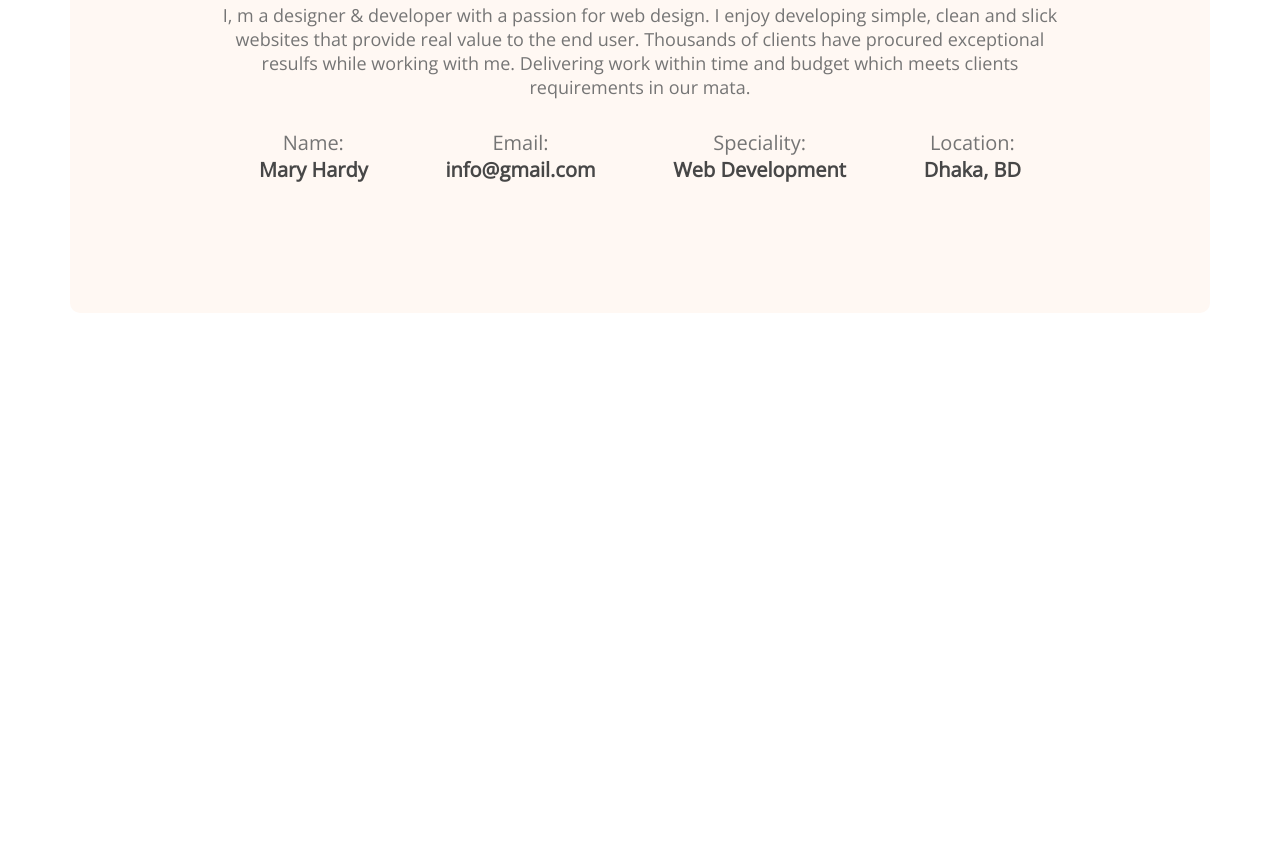
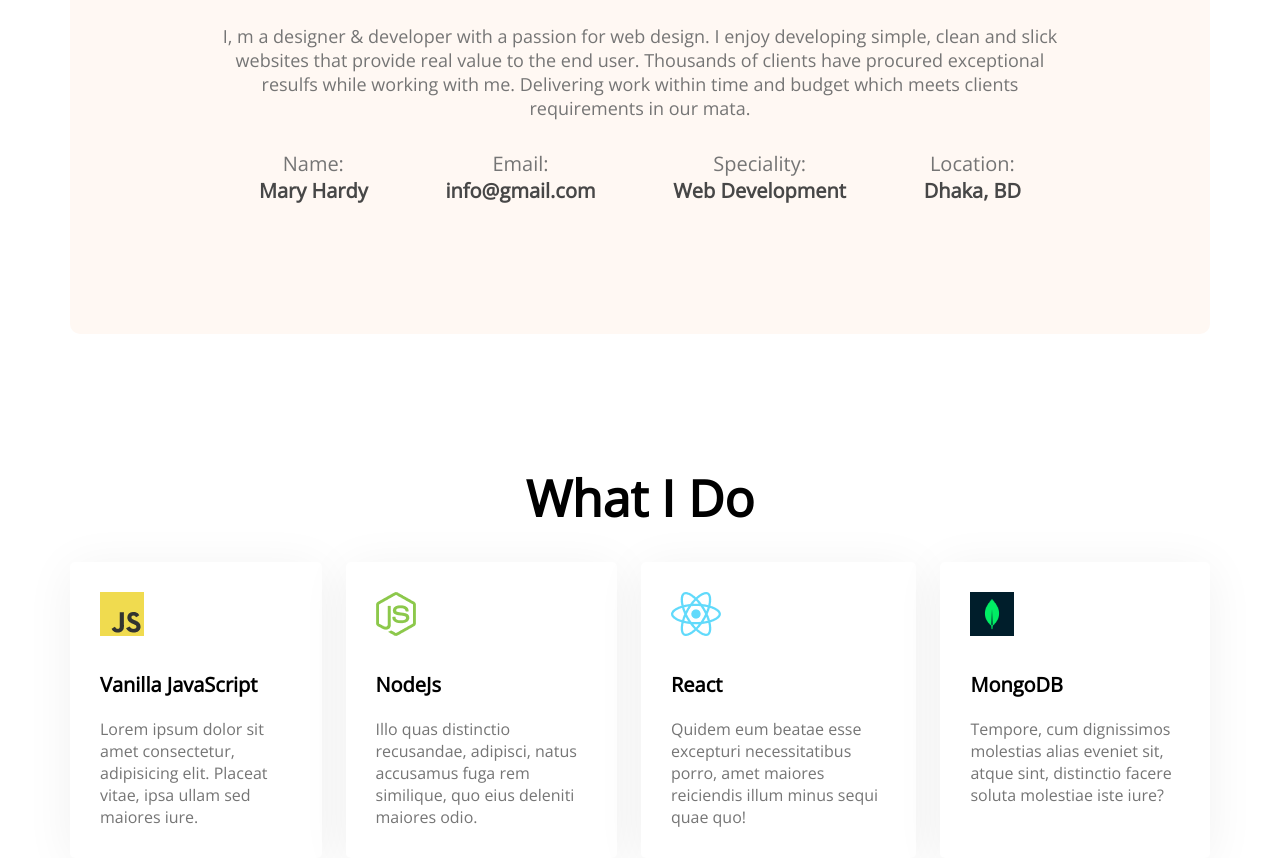
Before and after one commit to Ridwan-Rimon/First-developer-portfolio, a plain HTML site: page index.html in a window 1280 px wide. Shown: the part 1174-2032 px from the top of the page. Before the commit the page ends 1487 px from the top, so only its background shows below. Drawn offline with nearby package versions, Linux system fonts and the light colour scheme.

Commit message:
added skills content

```diff
--- a/index.html
+++ b/index.html
@@ -62,8 +62,37 @@
 
                 </div>
             </section>
+            <!--What i do-->
+            <section class="what-i-do">
+                <h3 class="section-title">What I Do</h3>
 
-        </main>
+                <!-- .skills-container>.skill*4>img+p.skill-title+p.skill-description>lorem15  -->
+
+                <div class="skills-container">
+                    <div class="skill">
+                        <img src="images/icons/js.png" alt="">
+                        <p class="skill-title">Vanilla JavaScript</p>
+                        <p class="skill-description">Lorem ipsum dolor sit amet consectetur, adipisicing elit. Placeat vitae, ipsa ullam sed maiores iure.</p>
+                    </div>
+                    <div class="skill">
+                        <img src="images/icons/nodejs.png" alt="">
+                        <p class="skill-title">NodeJs</p>
+                        <p class="skill-description">Illo quas distinctio recusandae, adipisci, natus accusamus fuga rem similique, quo eius deleniti maiores odio.</p>
+                    </div>
+                    <div class="skill">
+                        <img src="images/icons/react.png" alt="">
+                        <p class="skill-title">React</p>
+                        <p class="skill-description">Quidem eum beatae esse excepturi necessitatibus porro, amet maiores reiciendis illum minus sequi quae quo!</p>
+                    </div>
+                    <div class="skill">
+                        <img src="images/icons/mongo.png" alt="">
+                        <p class="skill-title">MongoDB</p>
+                        <p class="skill-description">Tempore, cum dignissimos molestias alias eveniet sit, atque sint, distinctio facere soluta molestiae iste iure?</p>
+                    </div>
+                </div>
+
+            </section>
+                </main>
         <footer>
 
         </footer>
--- a/styles/portfolio.css
+++ b/styles/portfolio.css
@@ -68,21 +68,23 @@ main{
     max-width: 1140px;
     margin:0 auto;
 }
+section{
+    margin-top: 130px;
+}
 
 /* about */
 
 .about{
-    margin-top: 130px;
     background:#FFF8F3 ;
     border-radius: 10px;
     padding: 130px 150px;
     text-align: center;
 }
 .section-title{
-
+    text-align: center;
     margin-bottom: 30px;
     font-weight:700;
-    font-size: 35px;
+    font-size: 50px;
 
 }
 .section-des{
@@ -107,3 +109,34 @@ main{
     color:#474747;
 
 }
+/* what i do */
+
+.what-i-do{
+
+
+
+}
+.skills-container{
+    display: flex;
+    gap: 24px;
+
+}
+.skill{
+    background: #FFFFFF;
+    box-shadow: 0px 6px 50px rgba(0,0,0,0.06);
+    border-radius: 5px;
+    padding: 30px;
+}
+.skill-title{
+    font-size: 20px;
+    font-weight: 700;
+    margin-top: 30px;
+    margin-bottom: 20px;
+}
+.skill-description{
+    color: #757575;
+
+
+}
+
+/* resume styles */
```
